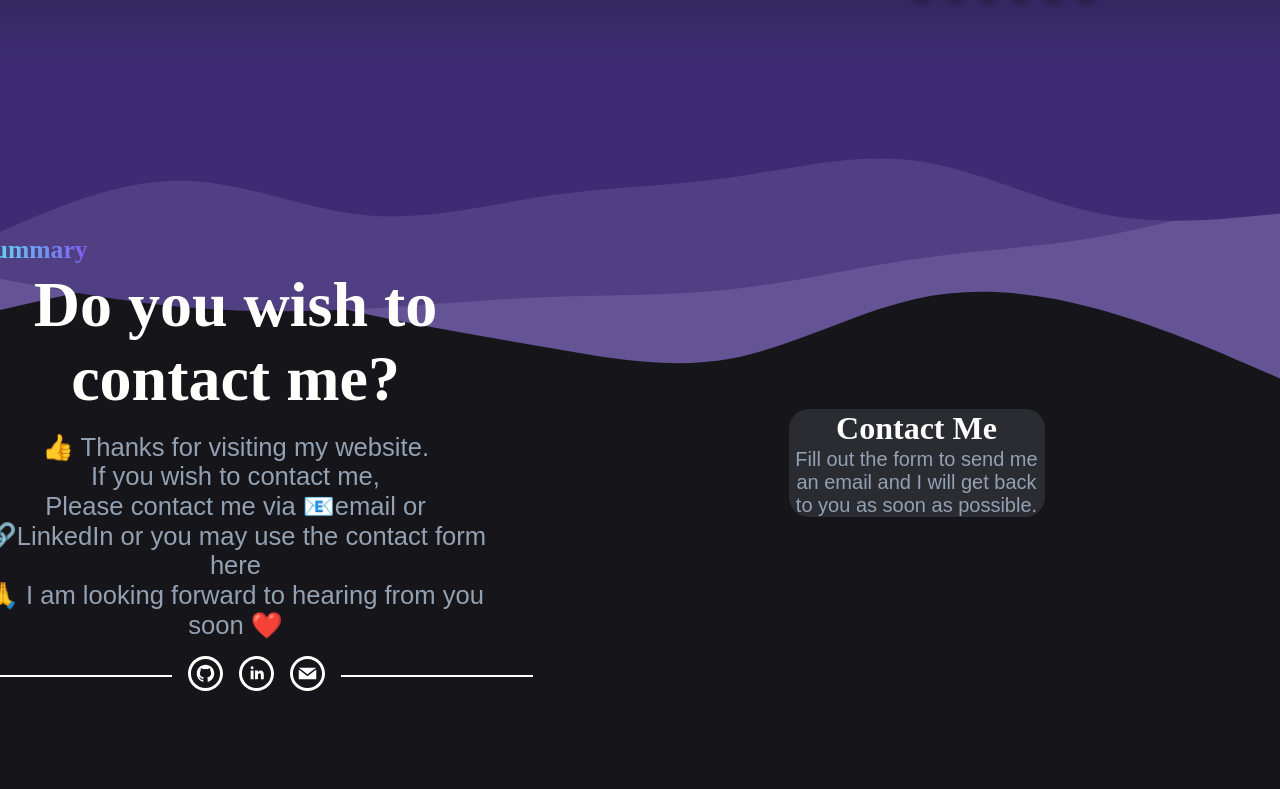
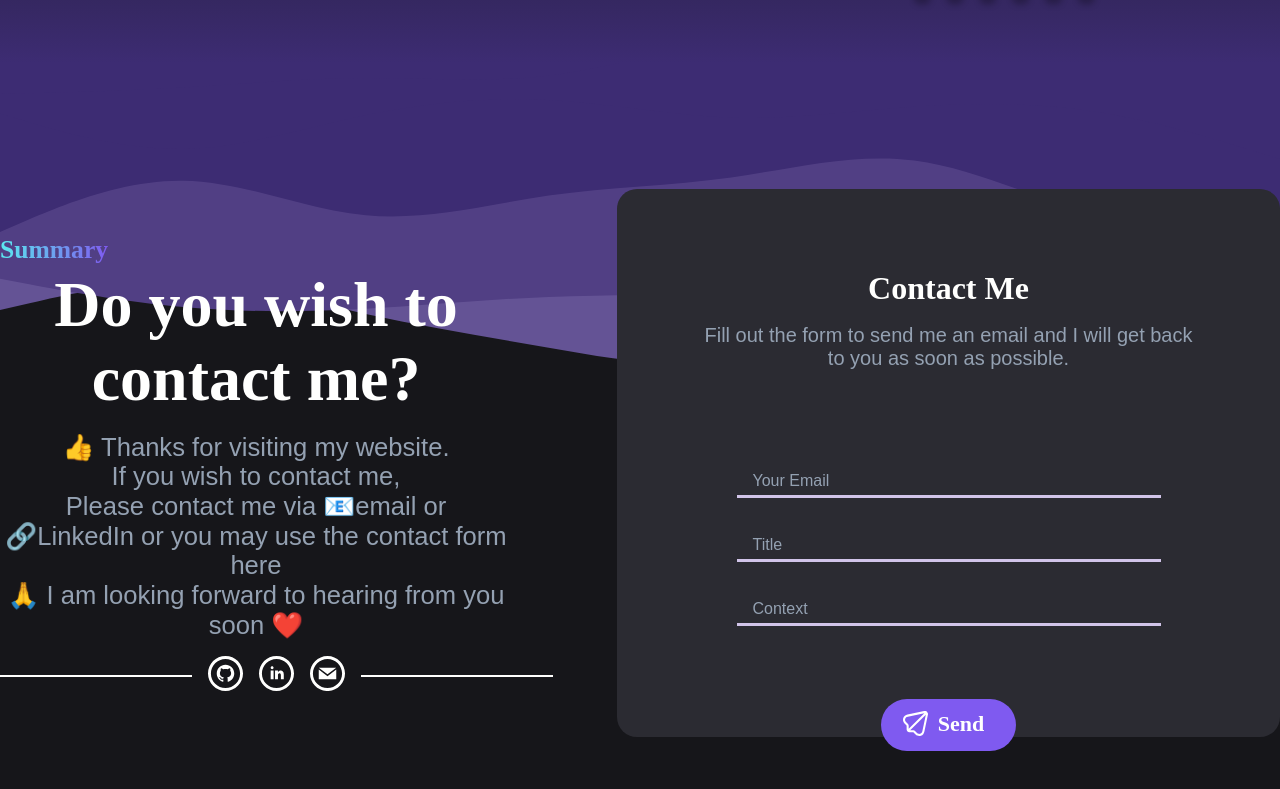
Before and after one commit to Min-Ho-Lim/Portfolio, a Next.js app: page / in a window 1280 px wide. Shown: the part 2337-3126 px from the top of the page. Built offline with nearby package versions, Linux system fonts and the light colour scheme.

Commit message:
feat(#20): created the contact me section

```diff
--- a/components/summaryPage.tsx
+++ b/components/summaryPage.tsx
@@ -1,9 +1,45 @@
 import Image from "next/image";
 import styles from "../styles/SummaryPage.module.css";
+import inputStyles from "../styles/InputField.module.css";
 import ReactTooltip from "react-tooltip";
 import IconBar from "./iconBar";
+import { useState } from "react";
+
+const InputField = ({
+  label,
+  value,
+  onChange,
+  placeholder,
+}: {
+  label: string;
+  value: string;
+  onChange: undefined;
+  placeholder: string;
+}) => {
+  return (
+    <div className={inputStyles.field}>
+      <div className={inputStyles.field_v2}>
+        <label htmlFor="first-name" className={inputStyles["ha-screen-reader"]}>
+          {label}
+        </label>
+        <input
+          id={label}
+          className={inputStyles.field__input}
+          placeholder={placeholder}
+          value={value}
+          onChange={onChange}
+        ></input>
+        <span className={inputStyles["field__label-wrap"]} aria-hidden="true">
+          <span className={inputStyles.field__label}>{label}</span>
+        </span>
+      </div>
+    </div>
+  );
+};
 
 export default function SummaryPage() {
+  const [email, setEmail] = useState("");
+
   return (
     <div className={styles.SummaryPageContainer}>
       <div className={styles.summaryContainer}>
@@ -30,6 +66,42 @@
             Fill out the form to send me an email and I will get back to you as
             soon as possible.
           </div>
+          {/* create contactInput*/}
+
+          <div className={styles.contactInputContainer}>
+            <InputField
+              label="Your Email"
+              value={email}
+              onChange={(e) => {
+                setEmail(e.value);
+              }}
+              placeholder="eg. minholim@outlook.com"
+            />{" "}
+            <InputField
+              label="Title"
+              value=""
+              onChange={() => {}}
+              placeholder="eg. What an Awesome Website!"
+            />
+            <InputField
+              label="Context"
+              value=""
+              onChange={() => {}}
+              placeholder="eg. Do you want to build a snowman?"
+            />
+          </div>
+
+          <span className={styles.contactSendButton}>
+            <Image
+              src="/sent-icon.svg"
+              alt="Sent Icon"
+              width={25}
+              height={25}
+              data-tip="Send the Email"
+              className={styles.contactSendImage}
+            />
+            <a className={styles.contactSendButtonText}>Send</a>
+          </span>
         </div>
       </div>
     </div>
--- /dev/null
+++ b/styles/InputField.module.css
@@ -0,0 +1,268 @@
+/*
+* Original Author: Stas Melnikov
+* URL: https://codepen.io/melnik909/pen/BZpJLN
+*/
+
+/*
+=====
+HELPERS
+=====
+*/
+
+.ha-screen-reader {
+  width: var(--ha-screen-reader-width, 1px);
+  height: var(--ha-screen-reader-height, 1px);
+  padding: var(--ha-screen-reader-padding, 0);
+  border: var(--ha-screen-reader-border, none);
+
+  position: var(--ha-screen-reader-position, absolute);
+  clip: var(--ha-screen-reader-clip, rect(1px, 1px, 1px, 1px));
+  overflow: var(--ha-screen-reader-overflow, hidden);
+}
+
+/*
+  =====
+  RESET STYLES
+  =====
+  */
+
+.field__input {
+  --uiFieldPlaceholderColor: var(--fieldPlaceholderColor, #ffffff);
+
+  background-color: transparent;
+  border-radius: 0;
+  border: none;
+
+  -webkit-appearance: none;
+  -moz-appearance: none;
+
+  font-family: inherit;
+  font-size: inherit;
+}
+
+.field__input:focus::-webkit-input-placeholder {
+  color: var(--uiFieldPlaceholderColor);
+}
+
+.field__input:focus::-moz-placeholder {
+  color: var(--uiFieldPlaceholderColor);
+}
+
+/*
+  =====
+  CORE STYLES
+  =====
+  */
+
+.field {
+  --uiFieldBorderWidth: var(--fieldBorderWidth, 3px);
+  --uiFieldPaddingRight: var(--fieldPaddingRight, 10rem);
+  --uiFieldPaddingLeft: var(--fieldPaddingLeft, 1rem);
+  --uiFieldBorderColorActive: var(
+    --fieldBorderColorActive,
+    rgba(22, 22, 22, 1)
+  );
+
+  display: var(--fieldDisplay, inline-flex);
+  position: relative;
+  font-size: var(--fieldFontSize, 1rem);
+}
+
+.field__input {
+  box-sizing: border-box;
+  width: var(--fieldWidth, 100%);
+  height: var(--fieldHeight, 3rem);
+  padding: var(--fieldPaddingTop, 1.25rem) var(--uiFieldPaddingRight)
+    var(--fieldPaddingBottom, 0.5rem) var(--uiFieldPaddingLeft);
+  border-bottom: var(--uiFieldBorderWidth) solid
+    var(--fieldBorderColor, rgba(0, 0, 0, 0));
+}
+
+.field__input:focus {
+  outline: none;
+}
+
+.field__input::-webkit-input-placeholder {
+  opacity: 0;
+  transition: opacity 0.2s ease-out;
+}
+
+.field__input::-moz-placeholder {
+  opacity: 0;
+  transition: opacity 0.2s ease-out;
+}
+
+.field__input:focus::-webkit-input-placeholder {
+  opacity: 1;
+  transition-delay: 0.2s;
+}
+
+.field__input:focus::-moz-placeholder {
+  opacity: 1;
+  transition-delay: 0.2s;
+}
+
+.field__label-wrap {
+  box-sizing: border-box;
+  pointer-events: none;
+  cursor: text;
+
+  position: absolute;
+  top: 0;
+  right: 0;
+  bottom: 0;
+  left: 0;
+}
+
+.field__label-wrap::after {
+  content: "";
+  box-sizing: border-box;
+  width: 100%;
+  height: 0;
+  opacity: 0;
+
+  position: absolute;
+  bottom: 0;
+  left: 0;
+}
+
+.field__input:focus ~ .field__label-wrap::after {
+  opacity: 1;
+}
+
+.field__label {
+  position: absolute;
+  left: var(--uiFieldPaddingLeft);
+  top: calc(50% - 0.5em);
+
+  line-height: 1;
+  font-size: var(--fieldHintFontSize, inherit);
+
+  transition: top 0.2s cubic-bezier(0.9, -0.15, 0.1, 1.15),
+    opacity 0.2s ease-out, font-size 0.2s ease-out;
+
+  font-family: "Arial";
+  font-style: normal;
+  font-weight: 400;
+  /* font-size: 25px; */
+  line-height: 29px;
+  color: #94a1b2;
+}
+
+.field__input:focus ~ .field__label-wrap .field__label,
+.field__input:not(:placeholder-shown) ~ .field__label-wrap .field__label {
+  --fieldHintFontSize: var(--fieldHintFontSizeFocused, 0.75rem);
+
+  top: var(--fieldHintTopHover, 0.25rem);
+}
+
+/*
+  effect 1
+  */
+
+.field_v1 .field__label-wrap::after {
+  border-bottom: var(--uiFieldBorderWidth) solid var(--uiFieldBorderColorActive);
+  transition: opacity 0.2s ease-out;
+}
+
+/*
+  effect 2
+  */
+
+.field_v2 .field__label-wrap {
+  overflow: hidden;
+}
+
+.field_v2 .field__label-wrap::after {
+  border-bottom: var(--uiFieldBorderWidth) solid var(--uiFieldBorderColorActive);
+  transform: translate3d(-105%, 0, 0);
+  transition: transform 0.285s ease-out 0.2s, opacity 0.2s ease-out 0.2s;
+}
+
+.field_v2 .field__input:focus ~ .field__label-wrap::after {
+  transform: translate3d(0, 0, 0);
+  transition-delay: 0;
+}
+
+/*
+  effect 3
+  */
+
+.field_v3 .field__label-wrap::after {
+  border: var(--uiFieldBorderWidth) solid var(--uiFieldBorderColorActive);
+  transition: height 0.2s ease-out, opacity 0.2s ease-out;
+}
+
+.field_v3 .field__input:focus ~ .field__label-wrap::after {
+  height: 100%;
+}
+
+/*
+  =====
+  LEVEL 4. SETTINGS
+  =====
+  */
+
+.field {
+  --fieldBorderColor: #d1c4e9;
+  --fieldBorderColorActive: #673ab7;
+}
+
+/*
+  =====
+  DEMO
+  =====
+  */
+/*
+body {
+  font-family: -apple-system, BlinkMacSystemFont, Segoe UI, Roboto, Open Sans,
+    Ubuntu, Fira Sans, Helvetica Neue, sans-serif;
+  margin: 0;
+
+  min-height: 100vh;
+  display: flex;
+  flex-direction: column;
+}
+
+.page {
+  box-sizing: border-box;
+  width: 100%;
+  max-width: 480px;
+  margin: auto;
+  padding: 1rem;
+
+  display: grid;
+  grid-gap: 30px;
+}
+
+.linktr {
+  order: -1;
+  padding: 1.75rem;
+  text-align: center;
+}
+
+.linktr__goal {
+  background-color: rgb(209, 246, 255);
+  color: rgb(8, 49, 112);
+  box-shadow: rgb(8 49 112 / 24%) 0px 2px 8px 0px;
+  border-radius: 2rem;
+  padding: 0.5rem 1.25rem;
+}
+
+@media (min-width: 1024px) {
+  .linktr {
+    position: absolute;
+    right: 1rem;
+    bottom: 1rem;
+  }
+}
+
+.r-link {
+  --uirLinkDisplay: var(--rLinkDisplay, inline-flex);
+  --uirLinkTextColor: var(--rLinkTextColor);
+  --uirLinkTextDecoration: var(--rLinkTextDecoration, none);
+
+  display: var(--uirLinkDisplay) !important;
+  color: var(--uirLinkTextColor) !important;
+  text-decoration: var(--uirLinkTextDecoration) !important;
+} */
--- a/styles/SummaryPage.module.css
+++ b/styles/SummaryPage.module.css
@@ -13,7 +13,8 @@
 @media (min-width: 500px) {
   .summaryContainer {
     position: relative;
-    right: 20vw;
+    /* right: 20vw; */
+    padding-right: 5vw;
   }
 
   .summaryTextContainer {
@@ -97,7 +98,7 @@
   line-height: 39px;
 
   /* title and button text */
-
+  padding-top: 5rem;
   color: #fffffe;
 }
 
@@ -109,8 +110,41 @@
   line-height: 23px;
   text-align: center;
 
+  max-width: fit-content;
+
   /* paragraph */
+  color: #94a1b2;
+  padding-top: 1rem;
+  padding-left: 5rem;
+  padding-right: 5rem;
+}
 
-  color: #94a1b2;
-  max-width: 20vw;
+.contactInputContainer {
+  display: flex;
+  flex-direction: column;
+  justify-content: center;
+  align-items: center;
+  gap: 1rem;
+  padding: 5rem;
 }
+
+.contactSendButton {
+  background: #7f5af0;
+  border-radius: 100px;
+  padding: 1rem 2rem;
+}
+
+.contactSendButtonText {
+  font-family: "Clash Display Variable";
+  font-style: normal;
+  font-weight: 634;
+  font-size: 22px;
+  line-height: 27px;
+  color: #fffffe;
+}
+
+.contactSendImage {
+  position: relative;
+  top: 5px;
+  right: 10px;
+}
```
Also changed, not shown: public/sent-icon.svg (added).
